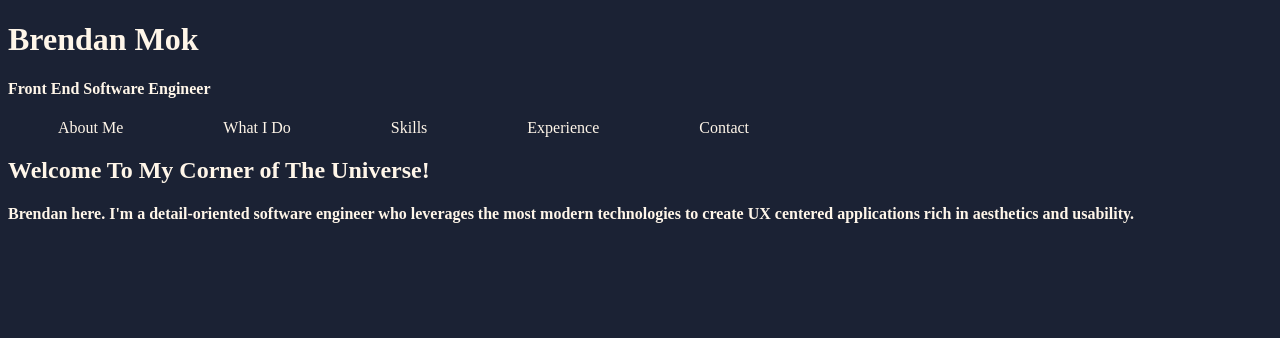
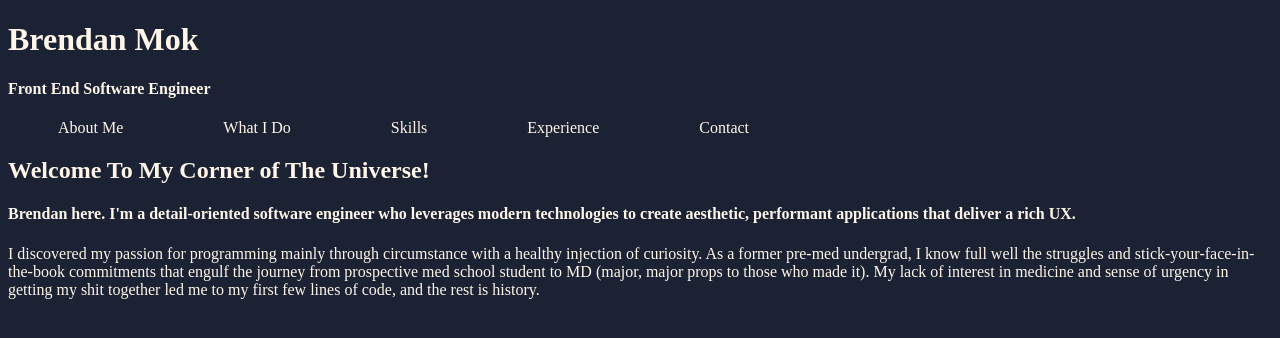
Before and after one commit to bmok88/PersonalWebsite2.0, a React app: page / in a window 1280 px wide. Shown: the top 338 px of the page. Built offline with nearby package versions, Linux system fonts and the light colour scheme.

Commit message:
Add first paragraph of about me

```diff
--- a/src/components/AboutMe.jsx
+++ b/src/components/AboutMe.jsx
@@ -2,8 +2,23 @@ import React from 'react';
 
 const AboutMe = () => (
   <section>
-    <h1>Welcome To My Corner of The Universe!</h1>
-    <h4>Brendan here. I'm a detail-oriented software engineer who leverages the most modern technologies to create UX centered applications rich in aesthetics and usability.</h4>
+    <h1>
+      Welcome To My Corner of The Universe!
+    </h1>
+    <h4>
+      Brendan here. I'm a detail-oriented software engineer who leverages modern
+      technologies to create aesthetic, performant applications that deliver a
+      rich UX.
+    </h4>
+    <p>
+      I discovered my passion for programming mainly through circumstance with a
+      healthy injection of curiosity. As a former pre-med undergrad, I know full
+      well the struggles and stick-your-face-in-the-book commitments that engulf
+      the journey from prospective med school student to MD (major, major props
+      to those who made it). My lack of interest in medicine and sense of
+      urgency in getting my shit together led me to my first few lines of code, and the rest is history.
+    </p>
+    <p />
   </section>
 );
 
```
